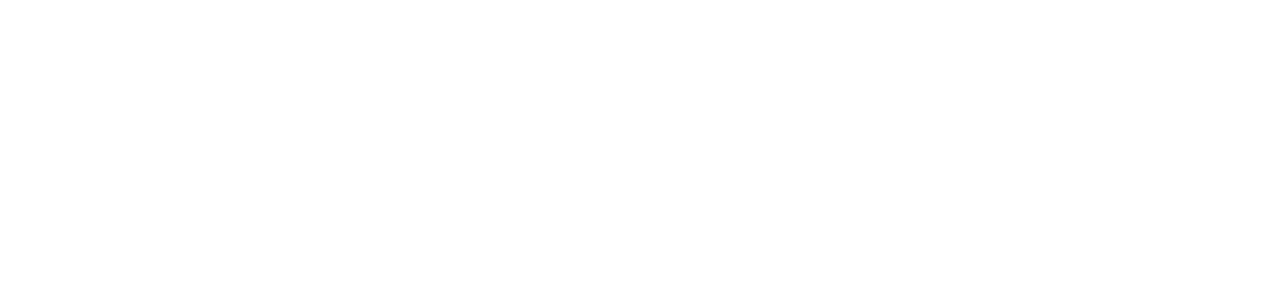
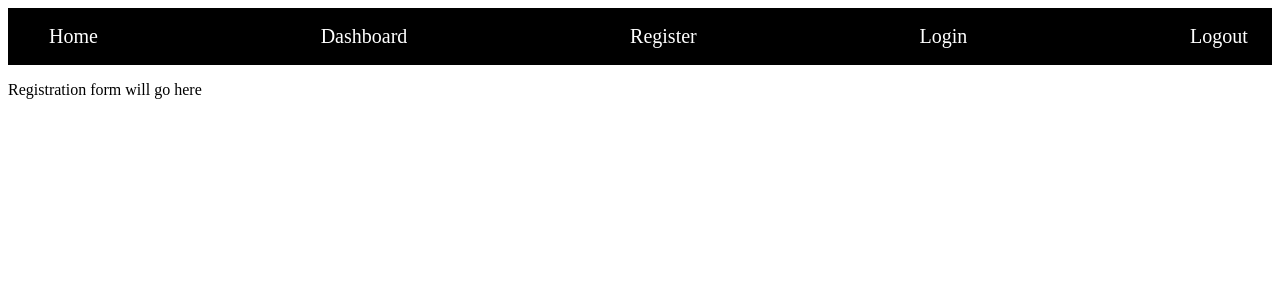
Before and after one commit to BW-AfricanMarketplace-TT32/front-end, a React (Create React App) app: page /register in a window 1280 px wide. Shown: the top 300 px of the page. Built offline with nearby package versions, Linux system fonts and the light colour scheme.

Commit message:
dashboard reroutes bug fixed

```diff
--- a/src/App.js
+++ b/src/App.js
@@ -7,6 +7,7 @@ import Dashboard from "./components/Dashboard";
 
 import * as yup from "yup";
 import loginschema from "./validation/loginschema";
+import Register from "./components/Register";
 
 const initialLoginValues = {
   email: "",
@@ -72,6 +73,7 @@ function App() {
         <Route exact path="/">
           <Homepage />
         </Route>
+        <Route path="/register" component={Register} />
         <PrivateRoute path="/dashboard" component={Dashboard} />
       </Switch>
     </>
--- a/src/components/Dashboard.js
+++ b/src/components/Dashboard.js
@@ -3,7 +3,7 @@ import React from "react";
 export default function Dashboard() {
   return (
     <div>
-      <h1>This is dashbaord HEYY</h1>
+      <h1>This is dashboard HEYY</h1>
     </div>
   );
 }
--- a/src/components/Homepage.js
+++ b/src/components/Homepage.js
@@ -10,7 +10,7 @@ import Christina from "../images/Christina.jpeg";
 const StyledDiv = styled.div`
   .bodyDiv {
     display: flex;
-    background-color: red;
+    background-color: #b22222;
     height: 100vh;
   }
   .paraDiv {
@@ -38,7 +38,7 @@ const StyledDiv = styled.div`
   }
 
   .paraDiv .team {
-    width: 95%;
+    width: 90%;
     margin-top: 1rem;
     border: 1px solid white;
   }
--- a/src/components/Register.js
+++ b/src/components/Register.js
@@ -0,0 +1,11 @@
+import React from "react";
+import Navbar from "../components/Navbar";
+
+export default function Register() {
+  return (
+    <div>
+      <Navbar />
+      <p>Registration form will go here</p>
+    </div>
+  );
+}
```
Also changed, not shown: 1 other file (tests, documents, lock files or other folders).
